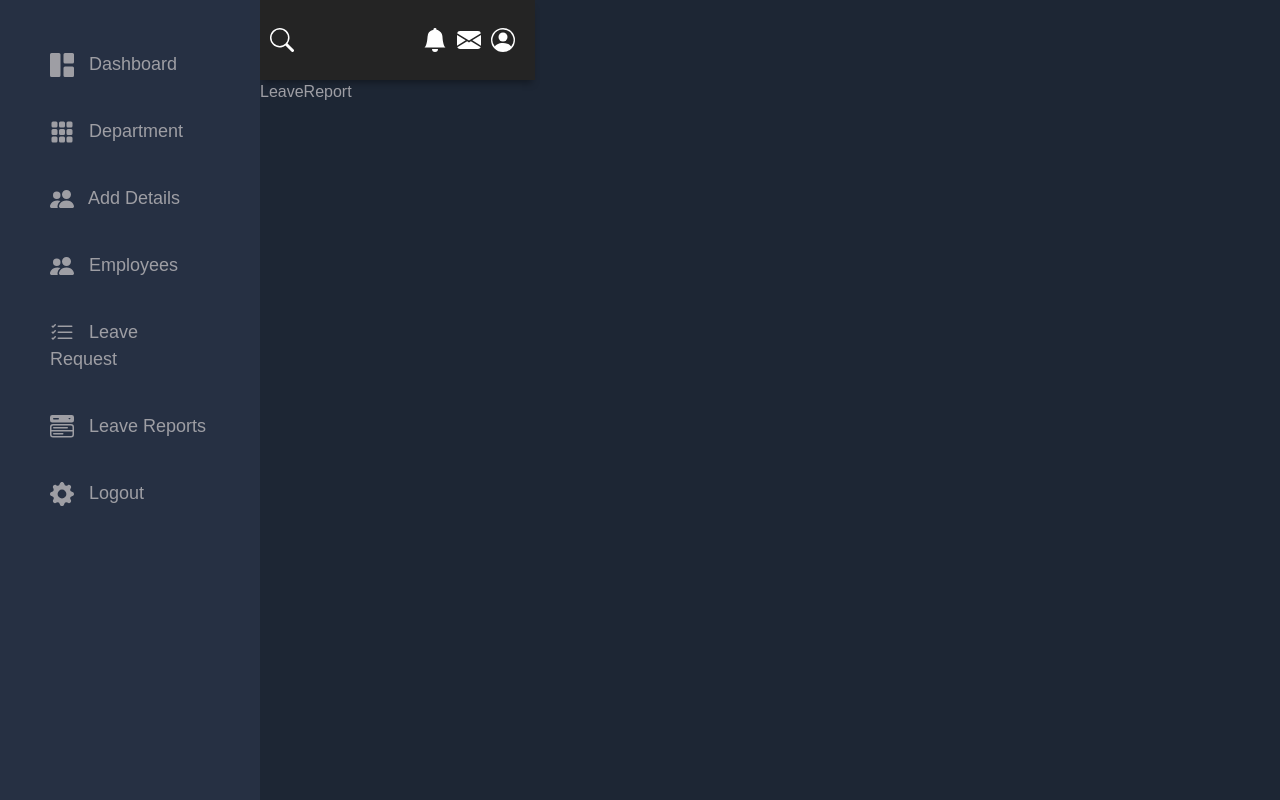
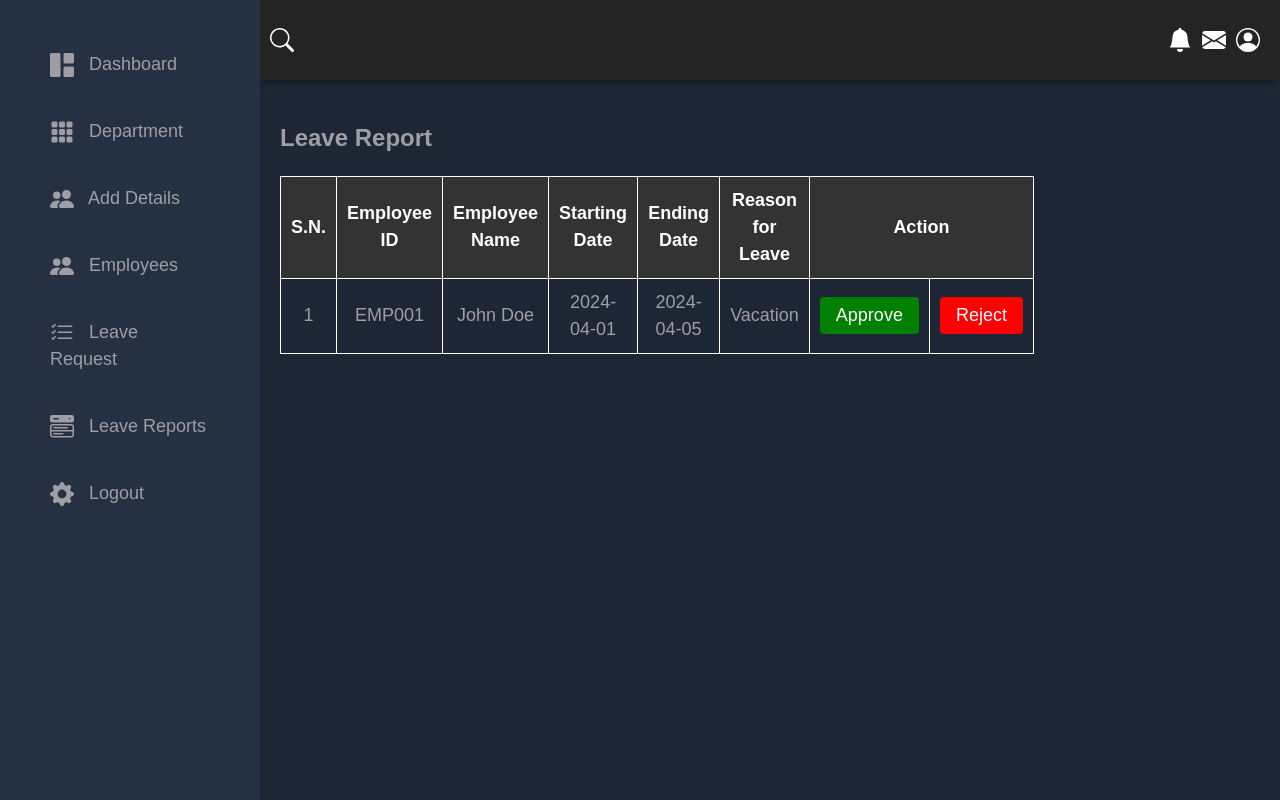
Before and after one commit to malinashakya/LMS-frontend, a React (Vite) app in the folder AdminPanel/: page /leave-reports in a window 1280 px wide. Built offline with nearby package versions, Linux system fonts and the light colour scheme.

Commit message:
Added form frontend views

```diff
--- /dev/null
+++ b/AdminPanel/src/Department.css
@@ -0,0 +1,51 @@
+.department-container
+{
+    margin: 20px;
+}
+.department-table {
+    width: 100%;
+    border-collapse: collapse;
+    font-size: 18px;
+  }
+
+  .department-table th,
+  .department-table td {
+    height: 40px;
+    border: 1px solid white;
+    padding: 10px; /* Increase padding for better spacing */
+    text-align: center;
+  }
+
+  .department-table th {
+    background-color: #333;
+    color: white;
+  }
+
+  .department-button {
+    background-color: #007bff;
+    color: white;
+    border: none;
+    padding: 8px 16px;
+    cursor: pointer;
+    border-radius: 4px;
+  }
+
+  .department-button.reject-button {
+    background-color: red;
+  }
+
+  /* Media Queries for responsiveness */
+  @media screen and (max-width: 768px) {
+    .department-table th,
+    .department-table td {
+      font-size: 10px; /* Decrease font size for smaller screens */
+    }
+  }
+
+  @media screen and (max-width: 576px) {
+    .department-table th,
+    .department-table td {
+      font-size: 7.5px; /* Further decrease font size for even smaller screens */
+      padding: 0px; /* Adjust padding for smaller screens */
+    }
+  }
--- a/AdminPanel/src/Department.jsx
+++ b/AdminPanel/src/Department.jsx
@@ -1,5 +1,5 @@
 import { useState, useEffect } from "react";
-import axios from "axios";
+import "./Department.css"; // Import CSS file
 
 const Department = () => {
   const [departments, setDepartments] = useState([]);
@@ -10,10 +10,14 @@ const Department = () => {
     // Fetch departments from backend upon component mount
     const fetchDepartments = async () => {
       try {
-        const response = await axios.get(
-          "http://localhost:8080/api/departments"
-        );
-        setDepartments(response.data);
+        // Dummy data for demonstration
+        const dummyData = [
+          { id: 1, code: "DEP001", name: "Department 1", employees: 10 },
+          { id: 2, code: "DEP002", name: "Department 2", employees: 15 },
+          { id: 3, code: "DEP003", name: "Department 3", employees: 8 },
+        ];
+
+        setDepartments(dummyData);
         setLoading(false);
         setError(null);
       } catch (error) {
@@ -27,18 +31,43 @@ const Department = () => {
   }, []);
 
   return (
-    <div>
+    <div className="department-container">
       <h2>Departments</h2>
       {loading ? (
         <p>Loading...</p>
       ) : error ? (
         <p>{error}</p>
       ) : (
-        <ul>
-          {departments.map((department) => (
-            <li key={department.id}>{department.name}</li>
-          ))}
-        </ul>
+        <table className="department-table">
+          <thead>
+            <tr>
+              <th>Code</th>
+              <th>Name</th>
+              <th>Employees</th>
+              <th colSpan={2}>Action</th>
+            </tr>
+          </thead>
+          <tbody>
+            {departments.map((department) => (
+              <tr key={department.id}>
+                <td>{department.code}</td>
+                <td>{department.name}</td>
+                <td>{department.employees}</td>
+                <td>
+                  <button
+                    className="department-button"
+                    onClick={() => {
+                      // Handle view department action
+                      console.log(`View department ${department.name}`);
+                    }}
+                  >
+                    View Department
+                  </button>
+                </td>
+              </tr>
+            ))}
+          </tbody>
+        </table>
       )}
     </div>
   );
--- /dev/null
+++ b/AdminPanel/src/Employee.css
@@ -0,0 +1,38 @@
+.employee-container {
+    margin: 20px;
+}
+
+.employee-table {
+    width: 100%;
+    border-collapse: collapse;
+    font-size: 18px;
+}
+
+.employee-table th,
+.employee-table td {
+    height: 40px;
+    border: 1px solid white;
+    padding: 10px; /* Increase padding for better spacing */
+    text-align: center;
+}
+
+.employee-table th {
+    background-color: #333;
+    color: white;
+}
+
+/* Media Queries for responsiveness */
+@media screen and (max-width: 768px) {
+    .employee-table th,
+    .employee-table td {
+        font-size: 10px; /* Decrease font size for smaller screens */
+    }
+}
+
+@media screen and (max-width: 576px) {
+    .employee-table th,
+    .employee-table td {
+        font-size: 7.5px; /* Further decrease font size for even smaller screens */
+        padding: 0px; /* Adjust padding for smaller screens */
+    }
+}
--- a/AdminPanel/src/Employee.jsx
+++ b/AdminPanel/src/Employee.jsx
@@ -1,5 +1,5 @@
 import { useState, useEffect } from "react";
-import axios from "axios";
+import "./Employee.css"; // Import CSS file
 
 const Employee = () => {
   const [employees, setEmployees] = useState([]);
@@ -10,8 +10,38 @@ const Employee = () => {
     // Fetch employees from backend upon component mount
     const fetchEmployees = async () => {
       try {
-        const response = await axios.get("http://localhost:8080/api/employees");
-        setEmployees(response.data);
+        // Dummy data for demonstration
+        const dummyData = [
+          {
+            id: 1,
+            fullname: "John Doe",
+            address: "123 Main St",
+            dob: "1990-01-01",
+            contact: "123-456-7890",
+            department: "Engineering",
+            leaveLeft: 10,
+          },
+          {
+            id: 2,
+            fullname: "Jane Smith",
+            address: "456 Elm St",
+            dob: "1995-05-15",
+            contact: "987-654-3210",
+            department: "Marketing",
+            leaveLeft: 8,
+          },
+          {
+            id: 3,
+            fullname: "Alice Johnson",
+            address: "789 Oak St",
+            dob: "1988-10-20",
+            contact: "555-123-4567",
+            department: "Human Resources",
+            leaveLeft: 12,
+          },
+        ];
+
+        setEmployees(dummyData);
         setLoading(false);
         setError(null);
       } catch (error) {
@@ -25,18 +55,39 @@ const Employee = () => {
   }, []);
 
   return (
-    <div>
+    <div className="employee-container">
       <h2>Employees</h2>
       {loading ? (
         <p>Loading...</p>
       ) : error ? (
         <p>{error}</p>
       ) : (
-        <ul>
-          {employees.map((employee) => (
-            <li key={employee.id}>{employee.fullname}</li>
-          ))}
-        </ul>
+        <table className="employee-table">
+          <thead>
+            <tr>
+              <th>ID</th>
+              <th>Fullname</th>
+              <th>Address</th>
+              <th>Date of Birth</th>
+              <th>Contact</th>
+              <th>Department</th>
+              <th>Leave Left</th>
+            </tr>
+          </thead>
+          <tbody>
+            {employees.map((employee) => (
+              <tr key={employee.id}>
+                <td>{employee.id}</td>
+                <td>{employee.fullname}</td>
+                <td>{employee.address}</td>
+                <td>{employee.dob}</td>
+                <td>{employee.contact}</td>
+                <td>{employee.department}</td>
+                <td>{employee.leaveLeft}</td>
+              </tr>
+            ))}
+          </tbody>
+        </table>
       )}
     </div>
   );
--- /dev/null
+++ b/AdminPanel/src/LeaveReport.css
@@ -0,0 +1,53 @@
+.leave-report {
+    margin: 20px;
+  }
+
+  .leave-table {
+    width: 100%;
+    border-collapse: collapse;
+    font-size:18px;
+  }
+
+  .leave-table th,
+  .leave-table td {
+    height:40px;
+    border: 1px solid white;
+    padding: 10px; /* Increase padding for better spacing */
+    text-align: center;
+
+  }
+
+  .leave-table th {
+    background-color: #333;
+    color: white;
+  }
+
+  .approve-button,
+  .reject-button {
+    background-color: green;
+    color: white;
+    border: none;
+    padding: 8px 16px;
+    cursor: pointer;
+    border-radius: 4px;
+  }
+
+  .reject-button {
+    background-color: red;
+  }
+
+  /* Media Queries for responsiveness */
+  @media screen and (max-width: 768px) {
+    .leave-table th,
+    .leave-table td {
+      font-size: 10px; /* Decrease font size for smaller screens */
+    }
+  }
+
+  @media screen and (max-width: 576px) {
+    .leave-table th,
+    .leave-table td {
+      font-size: 7.5px; /* Further decrease font size for even smaller screens */
+      padding: 0px; /* Adjust padding for smaller screens */
+    }
+  }
--- a/AdminPanel/src/LeaveReport.jsx
+++ b/AdminPanel/src/LeaveReport.jsx
@@ -1,5 +1,59 @@
+import "./LeaveReport.css"; // Import CSS file
+
 const LeaveReport = () => {
-  return <div>LeaveReport</div>;
+  const handleApprove = () => {
+    alert("Leave has been accepted");
+  };
+
+  const handleReject = () => {
+    const isConfirmed = window.confirm(
+      "Are you sure you want to reject the leave?"
+    );
+    if (isConfirmed) {
+      alert("Leave has been rejected");
+    }
+  };
+
+  return (
+    <div className="leave-report">
+      <h2>Leave Report</h2>
+      <table className="leave-table">
+        <thead>
+          <tr>
+            <th>S.N.</th>
+            <th>Employee ID</th>
+            <th>Employee Name</th>
+            <th>Starting Date</th>
+            <th>Ending Date</th>
+            <th>Reason for Leave</th>
+            <th colSpan={2}>Action</th>
+          </tr>
+        </thead>
+        <tbody>
+          {/* Sample data */}
+          <tr>
+            <td>1</td>
+            <td>EMP001</td>
+            <td>John Doe</td>
+            <td>2024-04-01</td>
+            <td>2024-04-05</td>
+            <td>Vacation</td>
+            <td>
+              <button className="approve-button" onClick={handleApprove}>
+                Approve
+              </button>
+            </td>
+            <td>
+              <button className="reject-button" onClick={handleReject}>
+                Reject
+              </button>
+            </td>
+          </tr>
+          {/* Add more rows as needed */}
+        </tbody>
+      </table>
+    </div>
+  );
 };
 
 export default LeaveReport;
```
